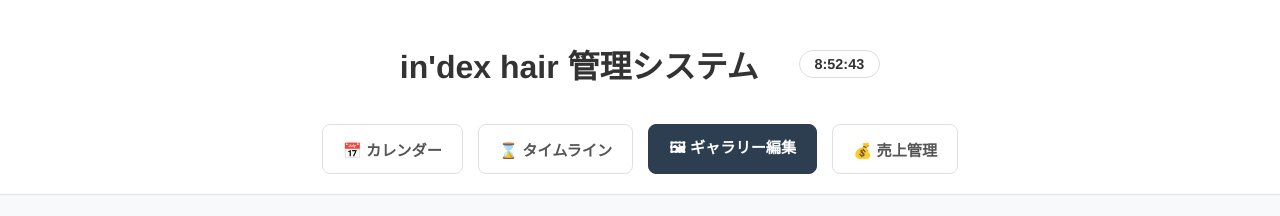
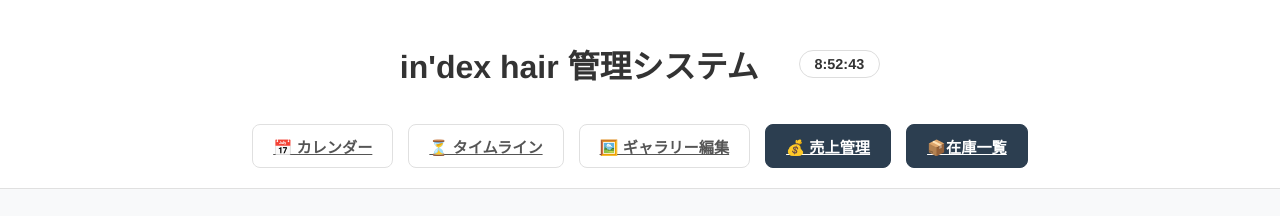
Before and after one commit to yuhei-bot/management-screen_gallery, a plain HTML site: page index.html in a window 1280 px wide. Shown: the top 216 px of the page. Drawn offline with nearby package versions, Linux system fonts and the light colour scheme.

Commit message:
Update index.html

```diff
--- a/index.html
+++ b/index.html
@@ -157,11 +157,11 @@
         <div id="live-clock">Loading...</div>
     </div>
     <nav class="nav-menu">
-        <div class="nav-item">📅 カレンダー</div>
-        <div class="nav-item">⌛ タイムライン</div>
-        <div class="nav-item active">🖼 ギャラリー編集</div>
-        <div class="nav-item">💰 売上管理</div>
-    </nav>
+     <a href="https://yuhei-bot.github.io/-management-screen_calendar/" class="nav-item"><span>📅 カレンダー</span></a>
+        <a href="https://yuhei-bot.github.io/timeline/" class="nav-item"><span>⏳ タイムライン</span></a>
+        <a href="https://yuhei-bot.github.io/management-screen_gallery/" class="nav-item"><span>🖼️ ギャラリー編集</span></a>
+        <a href="https://yuhei-bot.github.io/-management-screen_-sales/#" class="nav-item active"><span>💰 売上管理</span></a>
+        <a href="https://yuhei-bot.github.io/management-screen_stock/#" class="nav-item active"><span>📦在庫一覧</span></a>
 </header>
 
 <div class="action-bar">
```
